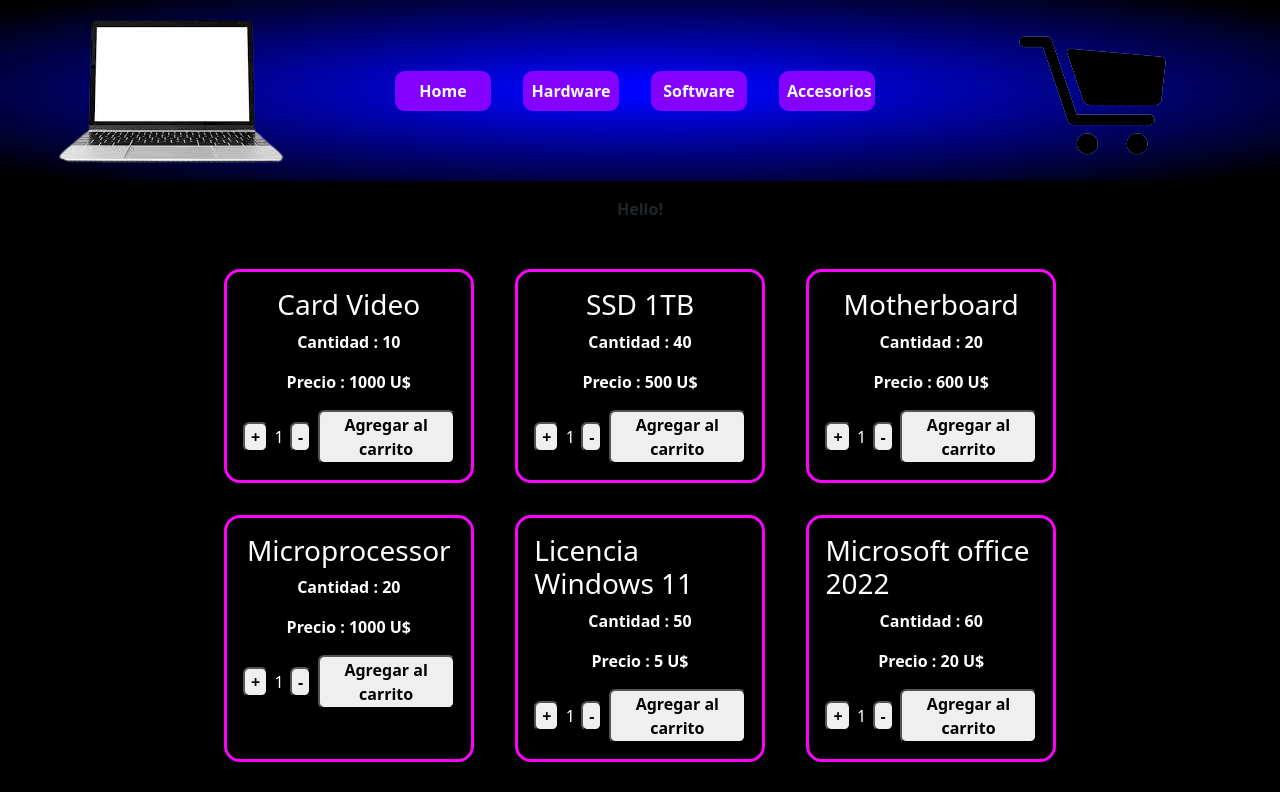
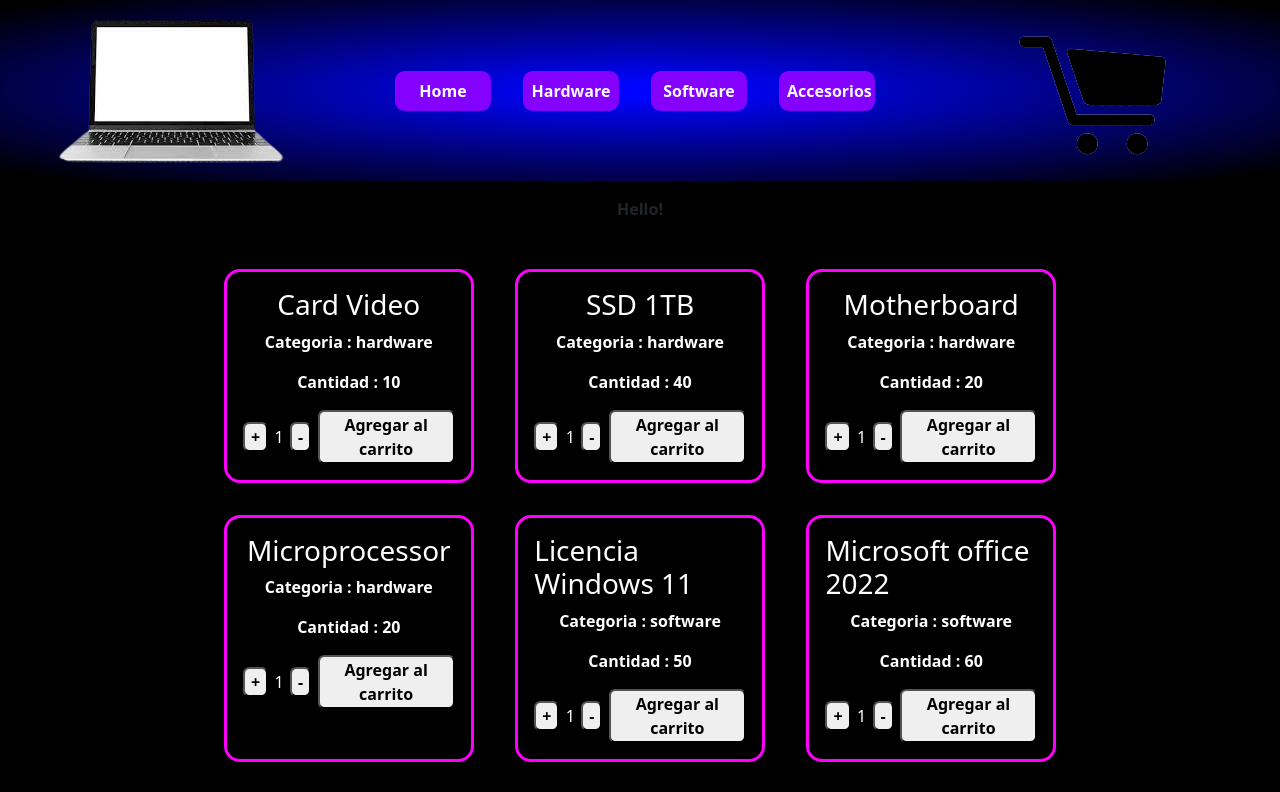
Before and after one commit to gabriel-shulman-1/GabrielShulmanReact-preEntrega, a React (Create React App) app: page / in a window 1280 px wide. Shown: the top 792 px of the page. Built offline with nearby package versions, Linux system fonts and the light colour scheme.

Commit message:
se ocupa toda la pantalla

```diff
--- a/src/App.css
+++ b/src/App.css
@@ -16,11 +16,6 @@
   .App-logo {
     animation: App-logo-spin infinite 20s linear;
   }
-}
-
-main{
-  height: 100%;
-  background-color: black;
 }
 
 .App-header {
@@ -101,7 +96,6 @@ a{
     border-radius: 1rem;
 }
 
-
 .itemCount{
   display: flex;
   flex-direction: row;
@@ -160,6 +154,10 @@ span{
   color: white;
 }
 
+.loading{
+  color: white;
+}
+
 @keyframes App-logo-spin {
   from {
     transform: rotate(0deg);
--- a/src/components/ItemDetail.jsx
+++ b/src/components/ItemDetail.jsx
@@ -1,17 +1,16 @@
 import { ItemCount } from "./ItemCount"
 import { ItemDetailContainer } from "./ItemDetailContainer"
+import { ItemListContainer } from "./ItemListContainer"
 
-export  const ItemDetail = ({product}) => {
-    console.log(product)
-    return(<>
-            <div className="itemContainer">
-                <div className="productCard" key={product.id}>
-                <h3>{product.name}</h3>
-                <p>Cantidad : {product.qty}</p>
-                <p>Precio : {product.price} U$</p>
+export  const ItemDetail = ({productos}) => {
+    const producto = {productos}.productos
+    return(
+        <>
+            <div className="productCard" key={producto.id}>
+                <h3>{producto.name}</h3>
+                <p>Categoria : {producto.category}</p>
+                <p>Cantidad : {producto.qty}</p>
                 <ItemCount/>
-                </div>
             </div>
         </>
-        )
-}
+)}
--- a/src/components/ItemDetailContainer.jsx
+++ b/src/components/ItemDetailContainer.jsx
@@ -4,23 +4,19 @@ import data from "../data/products.json";
 import { ItemDetail } from "./ItemDetail";
 
 export function ItemDetailContainer(props){
+    const [product,setProduct] = useState(null)
 
-    const [product,setProduct] = useState(null)
     useEffect(()=> {
         const promise = new Promise((resolve,reject)=>
             {setTimeout(()=>resolve(data[0]),2000)})
             promise.then((data)=> setProduct(data))
         },[])
 
-        if(!product) {
-            return(
-                <h2>Loading...</h2>
-            )
-        }
+    if(product.length === 0) {return(<h2 className="loading">Loading...</h2>)}
 
     return (
         <>
-            <ItemDetail product={product}/>
+            {<ItemDetail product={product}/>}
         </>
     )
 };
--- a/src/components/ItemListContainer.jsx
+++ b/src/components/ItemListContainer.jsx
@@ -2,12 +2,13 @@ import { useState, useEffect } from "react";
 import { ItemCount } from "./ItemCount";
 import data from "../data/products.json";
 import { useParams } from "react-router-dom";
+import { ItemDetail } from "./ItemDetail";
 
 export function ItemListContainer(props){
 
     const [products,setProducts] = useState([])
     const {id} = useParams()
-    console.log(id)
+
     useEffect(()=> {
         const promise = new Promise((resolve,reject)=>
 
@@ -15,35 +16,21 @@ export function ItemListContainer(props){
 
         promise.then((data)=>
         {if (!id){
-            setProducts(data)
-        } else {
-            const productsFiltered = data.filter(
+                setProducts(data)
+            } else {
+                const productsFiltered = data.filter(
                     (product) => product.category===id
                     )
                     setProducts(productsFiltered)
-                }})
-            },[])
+                    }})
+                },[id])
 
-            if(!products) {
-                return(
-                    <h2>Loading...</h2>
-                )
-            }
-
+                if(products.length === 0) {return(<h2 className="loading">Loading...</h2>)}
     return (
         <>
             <div id="greeting" className="fw-bold">{props.greeting}</div>
             <div className="listContainer">
-                {products.map(product => (
-                        <div className="productCard" key={product.id}>
-                            <h3>{product.name}</h3>
-                            <p>Cantidad : {product.qty}</p>
-                            <p>Precio : {product.price} U$</p>
-                            <ItemCount/>
-                        </div>
-                        )
-                    )
-                }
+                {products.map(product => (<ItemDetail productos={product}/>))}
             </div>
         </>
     )
--- a/src/components/NavBar.jsx
+++ b/src/components/NavBar.jsx
@@ -1,8 +1,11 @@
+import { Button } from "bootstrap";
 import carrito from "../components/assets/carrito.png";
 import pc from "../components/assets/pc.png"
 import bootstrap from "bootstrap/dist/css/bootstrap.min.css";
+import { Link } from "react-router-dom";
 
 export const NavBar = () => {
+
     return (
     <header>
         <img src={pc}></img>
```
Also changed, not shown: 1 other file (tests, documents, lock files or other folders).
